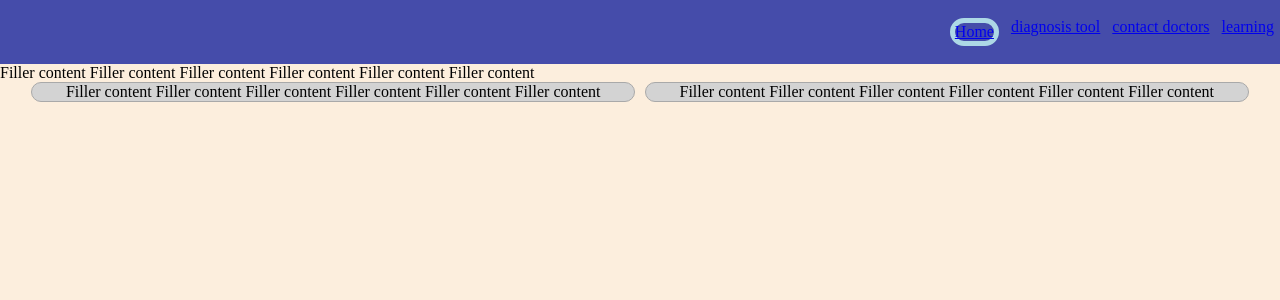
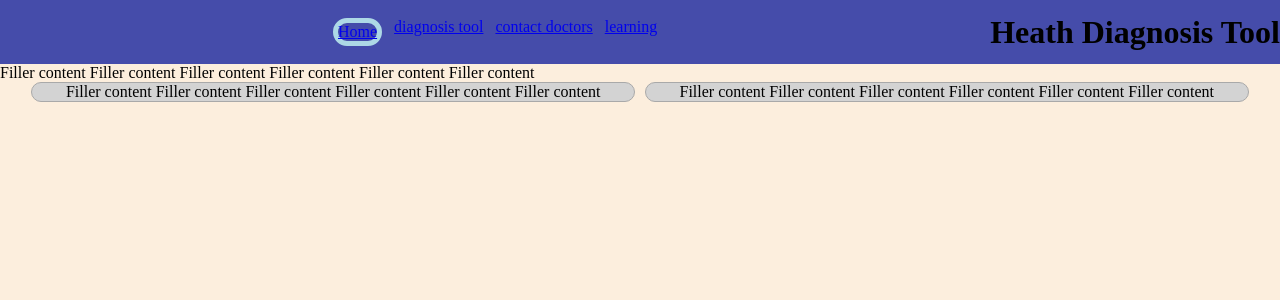
Before and after one commit to Hughjmillard/SynopticProjectG2, a Node server app: page / in a window 1280 px wide. Shown: the top 300 px of the page. Run offline with Node 20, Linux system fonts and the light colour scheme; some libraries are stand-ins or nearby versions.

Commit message:
Update index.ejs

```diff
--- a/Frontend/views/index.ejs
+++ b/Frontend/views/index.ejs
@@ -28,6 +28,7 @@
                 </li>
             </ul>
         </nav>
+        <h1 class="heading"><%=heading%></h1>
     </header>
     <main>
         <section id="intro">
```
